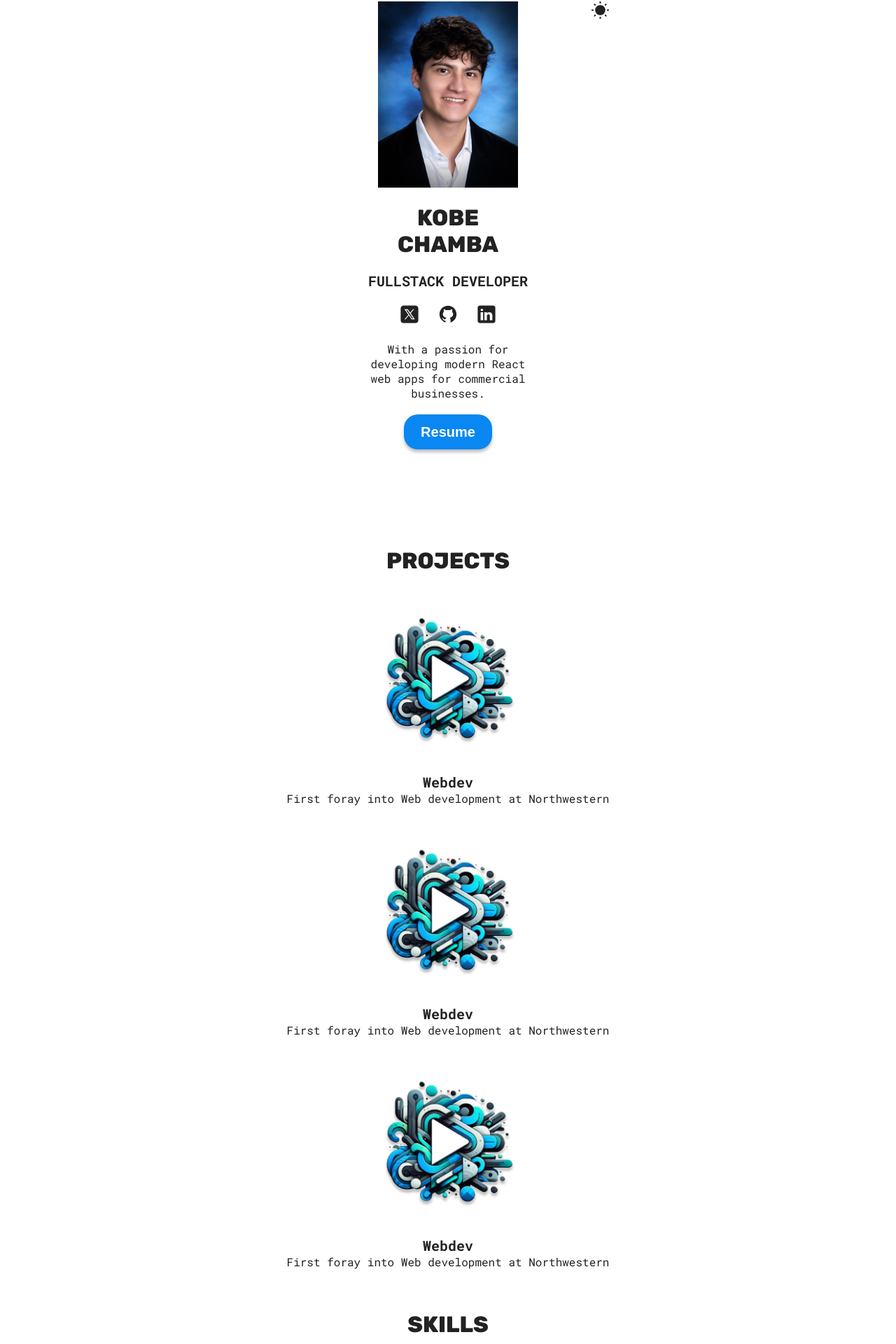
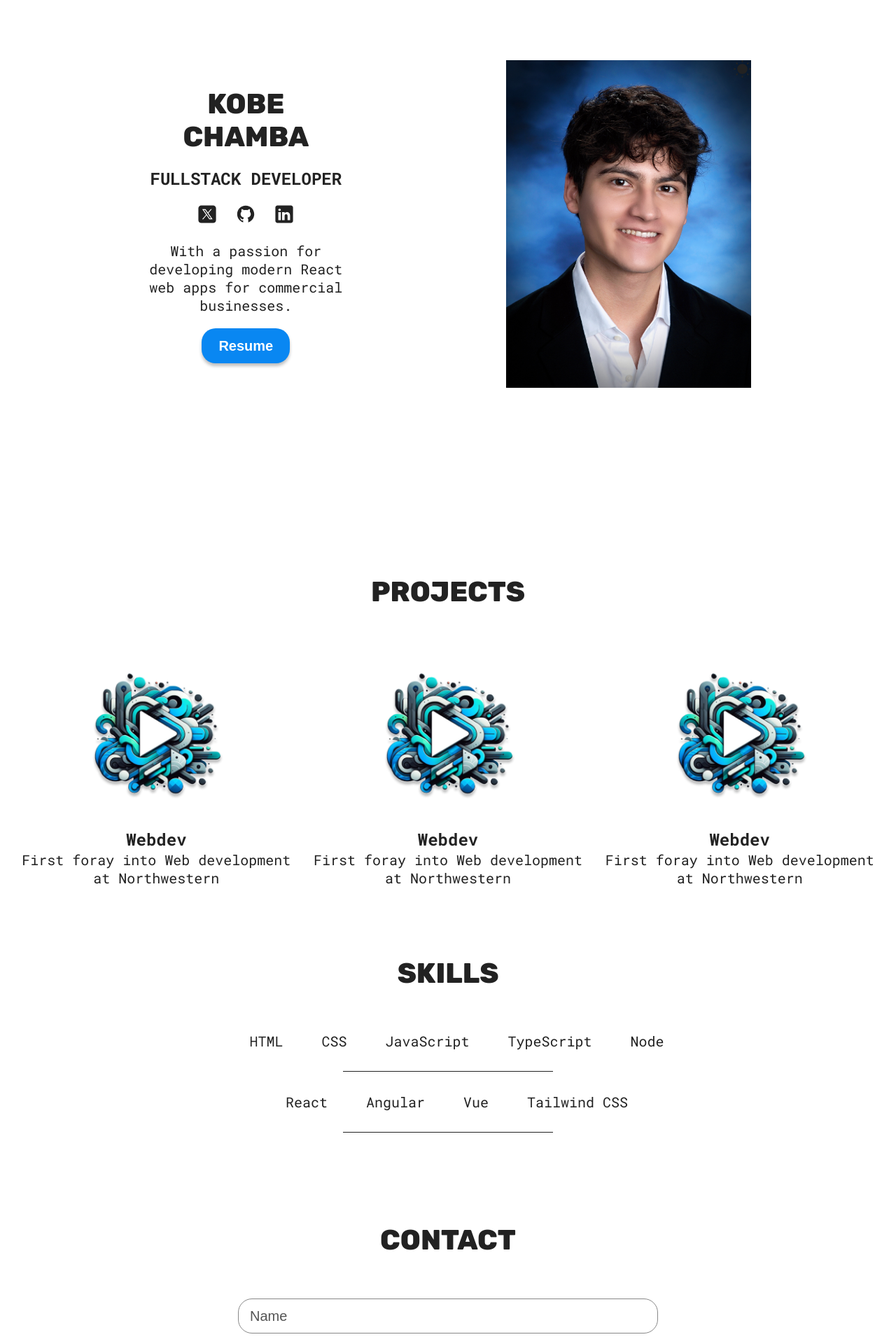
Before and after one commit to KobeMChamba/Kobe-Chamba-Portfolio-Website, a React (Vite) app: page / in a window 1280 px wide. Shown: the part 78-1998 px from the top of the page at 70% size. Built offline with nearby package versions, Linux system fonts and the light colour scheme.

Commit message:
Added styling for mobile view

```diff
--- a/src/App.css
+++ b/src/App.css
@@ -73,3 +73,34 @@
 .hover {
   cursor: pointer;
 }
+
+@media (width >= 800px) {
+  #root {
+    gap: 100px;
+  }
+  h1 {
+    font-size: 40px;
+  }
+  h2,
+  h3 {
+    font-size: 24px;
+  }
+  p {
+    font-size: 20px;
+  }
+}
+.sectionTitle {
+  margin-bottom: 60px;
+}
+@media (width >= 1400px) {
+  #root {
+    gap: 200px;
+  }
+  h1 {
+    font-size: 48px;
+  }
+
+  .sectionTitle {
+    margin-bottom: 75px;
+  }
+}
--- a/src/sections/Contact/ContactStyles.module.css
+++ b/src/sections/Contact/ContactStyles.module.css
@@ -59,3 +59,21 @@
   transform: translateY(2px);
   box-shadow: 0 4px 4px rgba(0, 0, 0, 0.25);
 }
+
+@media (width >= 800px) {
+  textarea,
+  input:not([type="submit"]) {
+    width: 600px;
+    font-size: 20px;
+  }
+  form {
+    gap: 40px;
+  }
+}
+
+@media (width >= 1400px) {
+  textarea,
+  input:not([type="submit"]) {
+    width: 800px;
+  }
+}
--- a/src/sections/Hero/HeroStyles.module.css
+++ b/src/sections/Hero/HeroStyles.module.css
@@ -78,3 +78,25 @@
   /* had to make sure paragraph was centered too, not sure why */
   align-items: center;
 }
+
+@media (width >= 800px) {
+  .container {
+    flex-direction: row-reverse;
+    align-items: center;
+    justify-content: space-evenly;
+
+    .hero {
+      max-width: 350px;
+      width: 350 px;
+    }
+  }
+}
+
+@media (width >= 1400px) {
+  .container {
+    .hero {
+      max-width: 400px;
+      width: 4000 px;
+    }
+  }
+}
--- a/src/sections/Projects/ProjectsStyles.module.css
+++ b/src/sections/Projects/ProjectsStyles.module.css
@@ -20,11 +20,19 @@
   a:hover {
     transform: scale(1.05);
   }
+}
+.projectsContainer {
+  display: flex;
+  flex-direction: column;
+  align-items: center;
+  gap: 30px;
+}
 
+@media (width >= 800px) {
   .projectsContainer {
-    display: flex;
-    flex-direction: column;
-    align-items: center;
-    gap: 30px;
+    flex-direction: row;
+    flex-direction: wrap;
+    justify-content: space-evenly;
+    padding: 0 30px;
   }
 }
--- a/src/sections/Skills/SkillsStyles.module.css
+++ b/src/sections/Skills/SkillsStyles.module.css
@@ -11,6 +11,7 @@
 
   img {
     width: 20px;
+  }
 }
 
 .skillList {
@@ -29,4 +30,18 @@
   background-color: var(--text-color);
   margin: 30px auto;
 }
+
+@media (width >= 800px) {
+  .skillList {
+    max-width: fit-content;
+    gap: 30px;
+
+    p {
+      font-size: 20px;
     }
+  }
+
+  hr {
+    width: 300px;
+  }
+}
```
Lines whose indentation alone changed are shown as unchanged.
